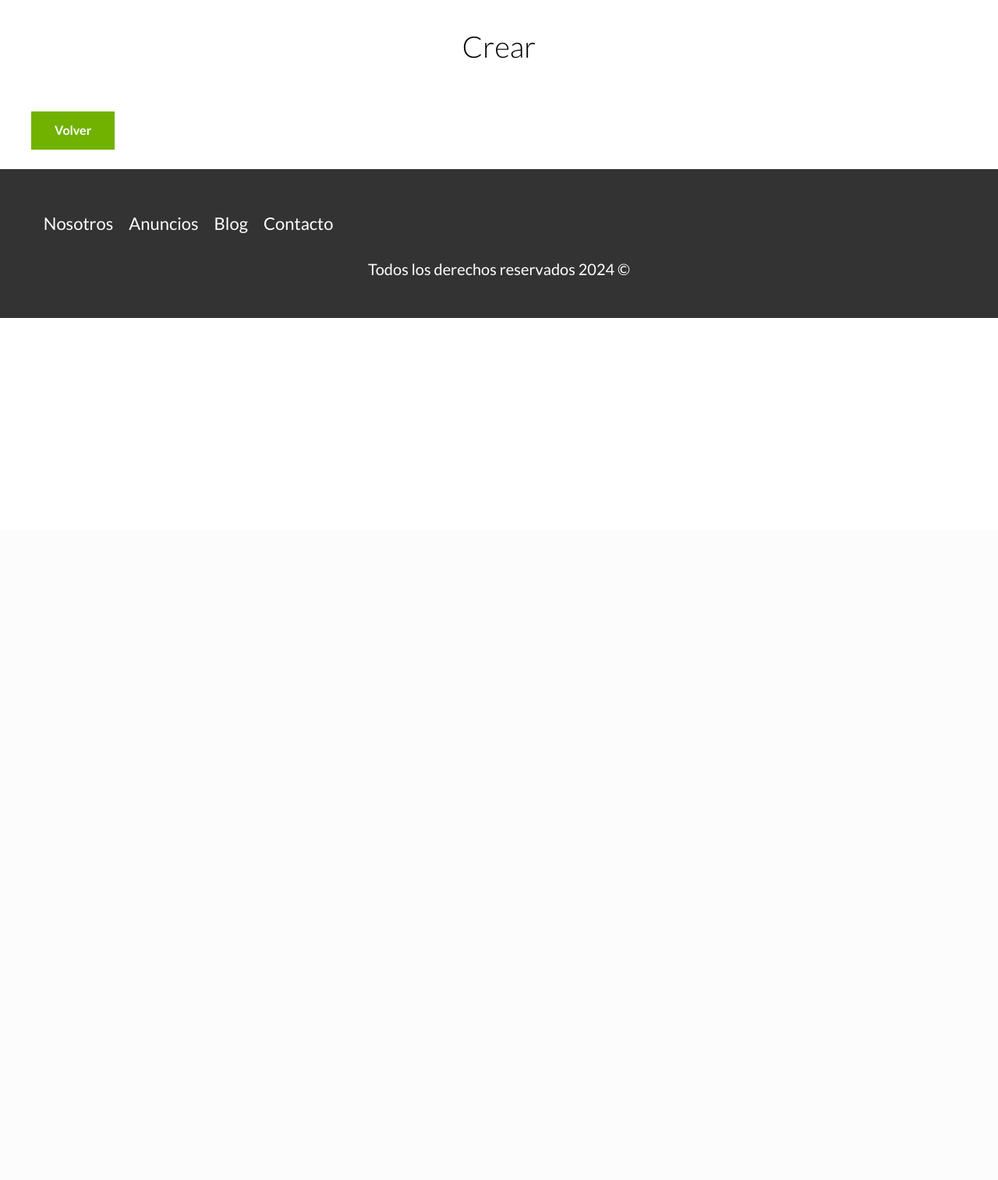
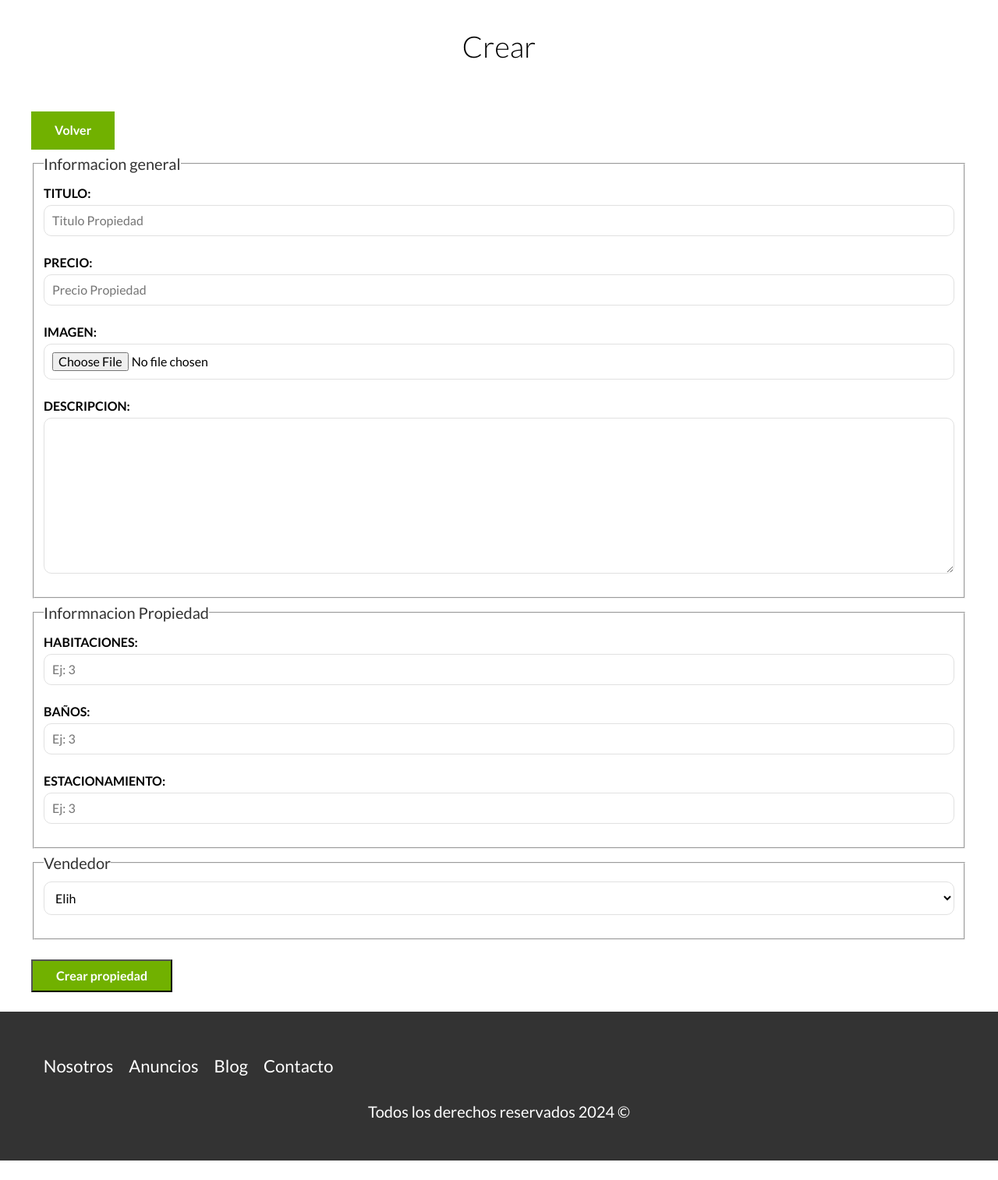
Before and after one commit to hxhdevs/inmobiliaria, a PHP site: page /bienesraices/admin/propiedades/crear.php in a window 1280 px wide. Shown: the part 120-1634 px from the top of the page at 78% size. Before the commit the page ends 528 px from the top, so only its background shows below. Run offline with PHP 8.4, Linux system fonts and the light colour scheme.

Commit message:
HTML para el formulario de create propiedades

```diff
--- a/admin/propiedades/crear.php
+++ b/admin/propiedades/crear.php
@@ -8,6 +8,46 @@
 
         <a href="/bienesraices/admin/propiedades/index.php" class="boton boton-verde">Volver</a>
 
+        <form class="formulario">
+            <fieldset>
+                <legend>Informacion general</legend>
+                    <label for="titulo">Titulo:</label>
+                    <input type="text" id="titulo" placeholder="Titulo Propiedad">
+
+                    <label for="precio">Precio:</label>
+                    <input type="number" id="precio" placeholder="Precio Propiedad">
+
+                    <label for="imagen">Imagen:</label>
+                    <input type="file" id="imagen" accept="image/jpeg, image/png">
+
+                    <label for="descripcion">Descripcion:</label>
+                    <textarea id="descripcion"></textarea>
+            </fieldset>
+
+            <fieldset>
+                <legend>Informnacion Propiedad</legend>
+
+                <label for="habitaciones">Habitaciones:</label>
+                <input type="number" id="habitaciones" placeholder="Ej: 3" min="1" max="9">
+
+                <label for="wc">Baños:</label>
+                <input type="number" id="wc" placeholder="Ej: 3" min="1" max="9">
+
+                <label for="estacionamiento">Estacionamiento:</label>
+                <input type="number" id="estacionamiento" placeholder="Ej: 3" min="1" max="9">
+            </fieldset>
+
+            <fieldset>
+                <legend>Vendedor</legend>
+
+                <select>
+                    <option value="1">Elih</option>
+                    <option value="2">Pitta</option>
+                </select>
+            </fieldset>
+
+            <input type="submit" value="Crear propiedad" class="boton boton-verde">
+        </form>
     </main>
 
 <?php
```
